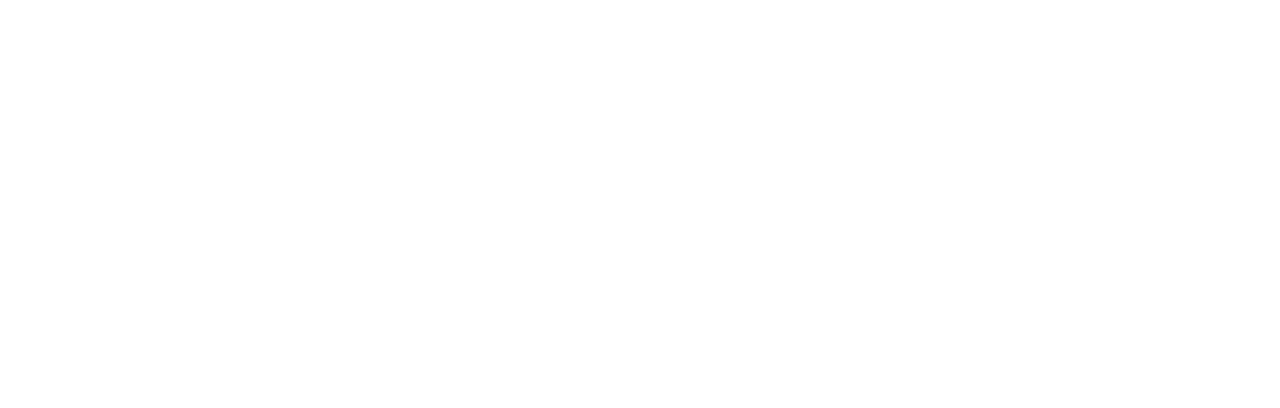
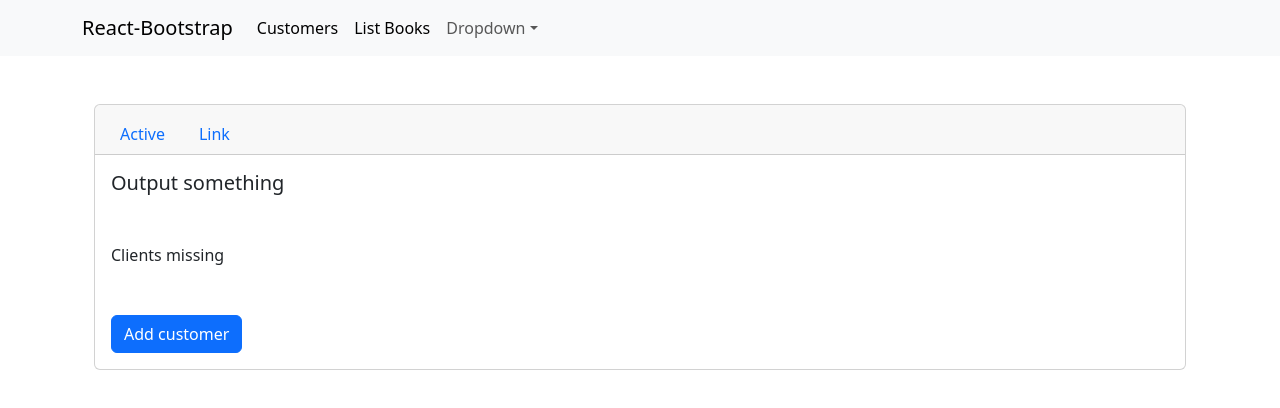
Before and after one commit to alex15386/project_1, a React (Create React App) app: page /customers in a window 1280 px wide. Shown: the top 408 px of the page. Built offline with nearby package versions, Linux system fonts and the light colour scheme.

Commit message:
new test commit

```diff
--- a/package.json
+++ b/package.json
@@ -6,10 +6,15 @@
     "@testing-library/jest-dom": "^5.16.5",
     "@testing-library/react": "^13.4.0",
     "@testing-library/user-event": "^13.5.0",
+    "bootstrap": "^5.3.0-alpha1",
     "firebase": "^9.17.1",
     "react": "^18.2.0",
+    "react-bootstrap": "^2.7.2",
     "react-dom": "^18.2.0",
+    "react-redux": "^8.0.5",
+    "react-router-dom": "^6.8.2",
     "react-scripts": "5.0.1",
+    "redux": "^4.2.1",
     "web-vitals": "^2.1.4"
   },
   "scripts": {
--- a/src/App.js
+++ b/src/App.js
@@ -1,10 +1,23 @@
+import { createBrowserRouter, createRoutesFromElements, Route, Routes,
+RouterProvider,
+} from "react-router-dom";
+import RootLayout from "./layouts/RootLayout";
+import Customers from "./components/Customers";
 
 
 function App() {
+
+  const router = createBrowserRouter(
+    createRoutesFromElements(
+      <Route path="/" element={<RootLayout />}>
+        <Route path="customers" element={<Customers />} />
+      </Route>
+    )
+  )
+
+
   return (
-    <div className="App">
-
-    </div>
+        <RouterProvider router={router} />
   );
 }
 
--- /dev/null
+++ b/src/components/Customers.jsx
@@ -0,0 +1,79 @@
+import { useDispatch, useSelector } from "react-redux";
+import Card from 'react-bootstrap/Card';
+import { NavLink } from "react-router-dom";
+import Button from 'react-bootstrap/Button';
+import Nav from 'react-bootstrap/Nav';
+
+const Customers = () => {
+
+  const dispatch = useDispatch();
+  const customers = useSelector(state => state.customers.customers)
+  console.log(customers);
+
+  const addCustomers = (name) => {
+    const customer = {
+      name,
+      id: Date.now()
+    }
+    dispatch({type: "ADD_CUSTOMERS", payload: customer})
+  }
+
+  const removeCustomer = (customer) => {
+    dispatch({type: "REMOVE_CUSTOMERS", payload: customer.id})
+  }
+
+  return (
+    <div className="container my-5">
+      <CardNavbar addCustomers={addCustomers} >
+        <div className="my-5">
+          {customers.length > 0
+            ?
+            <div>
+              {customers.map(customer => (
+                <div className="my-3 cursor-pointer border-bottom"
+                onClick={() => removeCustomer(customer)}
+
+                >{customer.name}</div>
+              ))}
+            </div>
+            :
+            <p>Clients missing</p>
+          }
+        </div>
+      </CardNavbar>
+    </div>
+  );
+}
+
+
+export default Customers;
+
+
+
+
+function CardNavbar({children, addCustomers, ...props}) {
+
+  return (
+    <Card>
+      <Card.Header>
+        <Nav variant="tabs" defaultActiveKey="#first">
+          <Nav.Item>
+            <Nav.Link as={NavLink} to="/first">Active</Nav.Link>
+          </Nav.Item>
+          <Nav.Item>
+            <Nav.Link as={NavLink} to="/link">Link</Nav.Link>
+          </Nav.Item>
+        </Nav>
+      </Card.Header>
+      <Card.Body>
+        <Card.Title>Output something</Card.Title>
+        <Card.Text>
+          {children}
+        </Card.Text>
+        <Button variant="primary"
+        onClick={() => addCustomers(prompt())} {...props}
+        >Add customer</Button>
+      </Card.Body>
+    </Card>
+  )
+}
--- a/src/index.js
+++ b/src/index.js
@@ -2,10 +2,15 @@
 import ReactDOM from 'react-dom/client';
 import './index.css';
 import App from './App';
+import { Provider } from 'react-redux';
+import { store } from './store';
+import 'bootstrap/dist/css/bootstrap.min.css';
 
 const root = ReactDOM.createRoot(document.getElementById('root'));
 root.render(
   <React.StrictMode>
-    <App />
+    <Provider store={store}>
+      <App />
+    </Provider>
   </React.StrictMode>
 );
--- /dev/null
+++ b/src/layouts/RootLayout.jsx
@@ -0,0 +1,42 @@
+import { NavLink, Outlet } from "react-router-dom";
+import Container from 'react-bootstrap/Container';
+import Nav from 'react-bootstrap/Nav';
+import Navbar from 'react-bootstrap/Navbar';
+import NavDropdown from 'react-bootstrap/NavDropdown';
+
+
+const RootLayout = () => {
+  return (
+    <>
+    <Navbar bg="light" expand="lg">
+      <Container>
+        <Navbar.Brand href="#home">React-Bootstrap</Navbar.Brand>
+        <Navbar.Toggle aria-controls="basic-navbar-nav" />
+        <Navbar.Collapse id="basic-navbar-nav">
+          <Nav className="me-auto">
+            <Nav.Link as={NavLink} to="/customers">Customers</Nav.Link>
+            <Nav.Link as={NavLink} to="#">List Books</Nav.Link>
+            <NavDropdown title="Dropdown" id="basic-nav-dropdown">
+              <NavDropdown.Item href="#action/3.1">Action</NavDropdown.Item>
+              <NavDropdown.Item href="#action/3.2">
+                Another action
+              </NavDropdown.Item>
+              <NavDropdown.Item href="#action/3.3">Something</NavDropdown.Item>
+              <NavDropdown.Divider />
+              <NavDropdown.Item href="#action/3.4">
+                Separated link
+              </NavDropdown.Item>
+            </NavDropdown>
+          </Nav>
+        </Navbar.Collapse>
+      </Container>
+    </Navbar>
+    <Container>
+      <Outlet />
+    </Container>
+    </>
+
+  );
+}
+
+export default RootLayout;
--- /dev/null
+++ b/src/store/customersReducer.jsx
@@ -0,0 +1,16 @@
+
+const defaultState = {
+  customers: []
+}
+
+
+const customersReducer = (state = defaultState, action) => {
+  switch(action.type) {
+    case "ADD_CUSTOMERS": return {...state, customers: [...state.customers, action.payload]}
+    case "REMOVE_CUSTOMERS": return {...state, customers: state.customers.filter(customer => customer.id !== action.payload)}
+    default:
+      return state
+  }
+}
+
+export default customersReducer;
--- /dev/null
+++ b/src/store/index.jsx
@@ -0,0 +1,9 @@
+import { combineReducers, createStore } from "redux"
+import customersReducer from "./customersReducer"
+
+
+const rootReducer = combineReducers({
+  customers: customersReducer
+})
+
+export const store = createStore(rootReducer)
```
Also changed, not shown: src/lib/init-firebase.js (added, +17 -0 lines), src/firebase.js (deleted), 1 other file (tests, documents, lock files or other folders).
